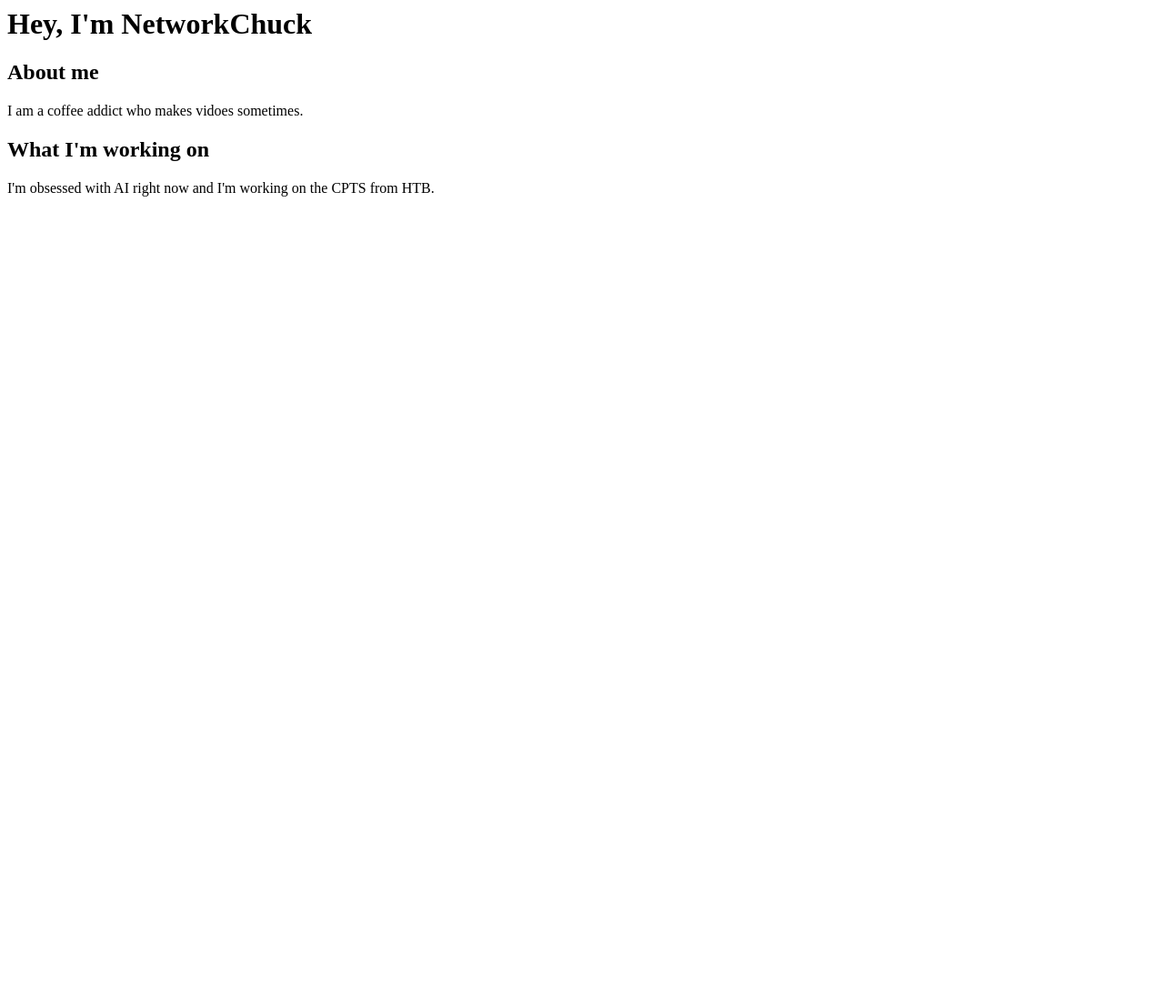
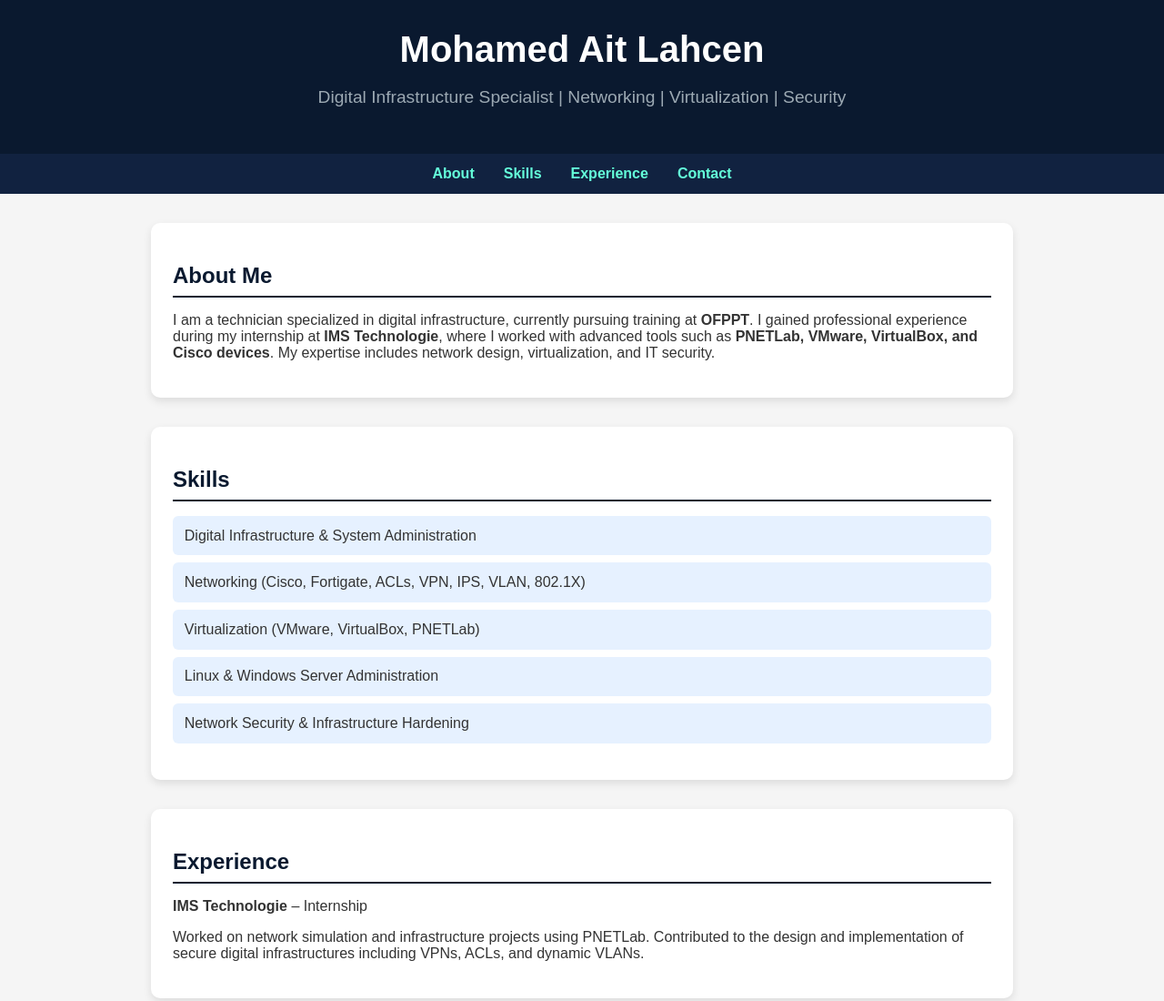
Before and after one commit to iiMedal/mywebsite, a plain HTML site: page index.html in a window 1280 px wide. Shown: the top 1100 px of the page at 91% size. Before the commit the page ends 800 px from the top, so only its background shows below. Drawn offline with Linux system fonts and the light colour scheme.

Commit message:
Update index.html

```diff
--- a/index.html
+++ b/index.html
@@ -1,16 +1,144 @@
+<!DOCTYPE html>
+<html lang="en">
+<head>
+  <meta charset="UTF-8">
+  <meta name="viewport" content="width=device-width, initial-scale=1.0">
+  <title>Mohamed Ait Lahcen - Digital Infrastructure Specialist</title>
+  <style>
+    body {
+      font-family: Arial, sans-serif;
+      margin: 0;
+      background: #f5f5f5;
+      color: #333;
+    }
+    header {
+      background: #0a192f;
+      color: white;
+      padding: 2rem;
+      text-align: center;
+    }
+    header h1 {
+      margin: 0;
+      font-size: 2.5rem;
+    }
+    header p {
+      font-size: 1.2rem;
+      color: #9ca9b3;
+    }
+    nav {
+      display: flex;
+      justify-content: center;
+      background: #112240;
+      padding: 0.8rem;
+    }
+    nav a {
+      color: #64ffda;
+      margin: 0 1rem;
+      text-decoration: none;
+      font-weight: bold;
+    }
+    nav a:hover {
+      text-decoration: underline;
+    }
+    section {
+      max-width: 900px;
+      margin: 2rem auto;
+      padding: 1.5rem;
+      background: white;
+      border-radius: 10px;
+      box-shadow: 0 4px 10px rgba(0,0,0,0.1);
+    }
+    h2 {
+      color: #0a192f;
+      border-bottom: 2px solid #0a192f;
+      padding-bottom: 0.5rem;
+      margin-bottom: 1rem;
+    }
+    ul {
+      list-style: none;
+      padding: 0;
+    }
+    ul li {
+      background: #e6f1ff;
+      margin: 0.5rem 0;
+      padding: 0.8rem;
+      border-radius: 6px;
+    }
+    footer {
+      background: #0a192f;
+      color: white;
+      text-align: center;
+      padding: 1rem;
+      margin-top: 2rem;
+    }
+    a {
+      color: #64ffda;
+      text-decoration: none;
+    }
+    @media (max-width: 600px) {
+      nav {
+        flex-direction: column;
+        text-align: center;
+      }
+      nav a {
+        margin: 0.5rem 0;
+      }
+    }
+  </style>
+</head>
+<body>
+  <header>
+    <h1>Mohamed Ait Lahcen</h1>
+    <p>Digital Infrastructure Specialist | Networking | Virtualization | Security</p>
+  </header>
 
-<html>
-    <h1>
-        Hey, I'm NetworkChuck
-    </h1>
-    <body>
-        <h2>About me</h2>
-        <p>
-            I am a coffee addict who makes vidoes sometimes.
-        </p>
-        <h2>What I'm working on</h2>
-        <p>
-            I'm obsessed with AI right now and I'm working on the CPTS from HTB.
-        </p>
-    </body>
+  <nav>
+    <a href="#about">About</a>
+    <a href="#skills">Skills</a>
+    <a href="#experience">Experience</a>
+    <a href="#contact">Contact</a>
+  </nav>
+
+  <section id="about">
+    <h2>About Me</h2>
+    <p>
+      I am a technician specialized in digital infrastructure, currently pursuing training at
+      <strong>OFPPT</strong>. I gained professional experience during my internship at
+      <strong>IMS Technologie</strong>, where I worked with advanced tools such as
+      <strong>PNETLab, VMware, VirtualBox, and Cisco devices</strong>.
+      My expertise includes network design, virtualization, and IT security.
+    </p>
+  </section>
+
+  <section id="skills">
+    <h2>Skills</h2>
+    <ul>
+      <li>Digital Infrastructure & System Administration</li>
+      <li>Networking (Cisco, Fortigate, ACLs, VPN, IPS, VLAN, 802.1X)</li>
+      <li>Virtualization (VMware, VirtualBox, PNETLab)</li>
+      <li>Linux & Windows Server Administration</li>
+      <li>Network Security & Infrastructure Hardening</li>
+    </ul>
+  </section>
+
+  <section id="experience">
+    <h2>Experience</h2>
+    <p><strong>IMS Technologie</strong> – Internship</p>
+    <p>
+      Worked on network simulation and infrastructure projects using PNETLab.
+      Contributed to the design and implementation of secure digital infrastructures
+      including VPNs, ACLs, and dynamic VLANs.
+    </p>
+  </section>
+
+  <section id="contact">
+    <h2>Contact</h2>
+    <p>You can reach me via email: <a href="mailto:mohamed@example.com">mohamed@example.com</a></p>
+    <p>Or connect with me on <a href="#">LinkedIn</a></p>
+  </section>
+
+  <footer>
+    <p>&copy; 2025 Mohamed Ait Lahcen | Digital Infrastructure Specialist</p>
+  </footer>
+</body>
 </html>
```
